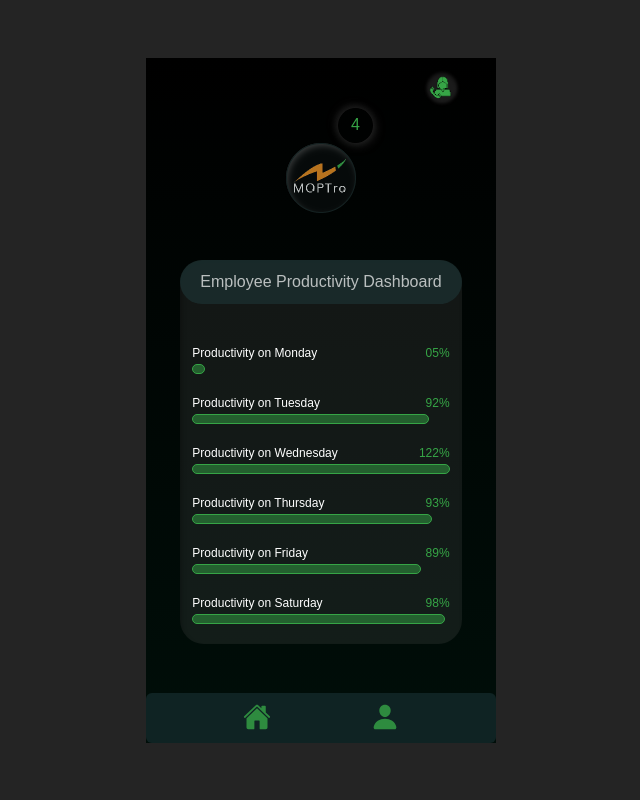
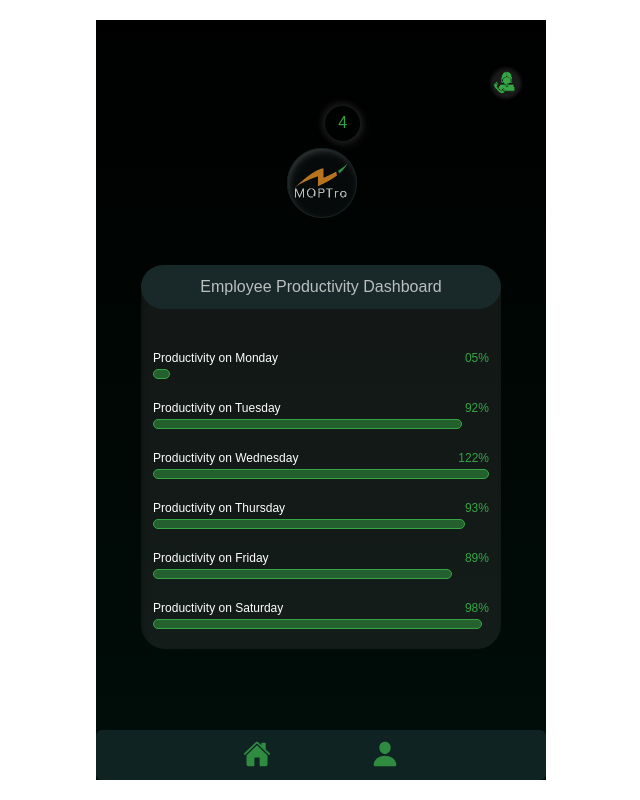
Before and after one commit to frankienstan/greendzine_assignment, a React (Vite) app: page / in a window 1280 px wide. Both pictures are taken after a click on the button "Login". Shown: the whole page, without its empty margins (319-959 px from the left). Built offline with nearby package versions, Linux system fonts and the light colour scheme.

Commit message:
updated_css_to_fix_ui

```diff
--- a/src/App.css
+++ b/src/App.css
@@ -1,19 +1,25 @@
 #root {
-  max-width: 450px;
-  margin: 0 auto;
-  padding: 2rem;
   text-align: center;
+  height: 100%;
 }
 .canvas {
-  min-width: 350px;
-  background: transparent
-    linear-gradient(180deg, rgba(0, 0, 0, 1) 0%, rgba(0, 14, 9, 1) 100%) 0% 0%
-    no-repeat padding-box;
-  max-width: 420px;
   display: flex;
   flex-direction: column;
   align-items: center;
   justify-content: center;
+  height: 100%;
+  width: 100%;
+  background: transparent
+    linear-gradient(180deg, rgba(0, 0, 0, 1) 0%, rgba(0, 14, 9, 1) 100%) 0% 0%
+    no-repeat padding-box;
+}
+.dashboard_screen {
+  display: flex;
+  flex-direction: column;
+  justify-content: center;
+  height: 100%;
+  width: 100%;
+  align-items: center;
 }
 /* navigation */
 .navigation {
@@ -41,7 +47,9 @@
 }
 /* Dashboard css */
 .call_container {
-  margin-top: 10px;
+  padding: 10px;
+  padding-right: 20px;
+  width: 100%;
   display: flex;
   justify-content: flex-end;
 }
@@ -55,7 +63,7 @@
   color: #36a546;
   position: relative;
   left: 56%;
-  top: 6%;
+  top: -6%;
   width: 35px;
   height: 35px;
   border-radius: 50%;
@@ -76,7 +84,7 @@
   background: rgba(94, 94, 94, 0.2);
   border: none;
   box-shadow: inset 2px 4px 4px rgba(0, 0, 0, 0.25);
-  max-width: 320px;
+  width: 80%;
   border-radius: 24px;
 }
 .dashboard_title {
@@ -133,13 +141,21 @@
   letter-spacing: 0.01px;
 }
 /* Employeees */
-.employees_dash {
-  margin: 10px 5px;
+.employees_screen {
+  display: flex;
+  flex-direction: column;
+  justify-content: center;
+  height: 100%;
+  width: 100%;
+  align-items: center;
+}
+.emps_container {
+  width: 80%;
 }
 .input_box {
-  margin: 17px 50px 17px 30px;
+  padding: 15px;
   border-radius: 24px;
-  padding: 10px 20px;
+  margin: 20px 15px;
   background: rgba(94, 94, 94, 0.2);
   box-shadow: 2px 2px 10px rgba(28, 27, 27, 0.89),
     -2px -2px 10px rgba(43, 43, 43, 0.14);
@@ -205,3 +221,15 @@
 .emp_Role {
   color: rgba(54, 165, 70, 1);
 }
+
+@media screen and (min-width: 480px) {
+  #root {
+    display: flex;
+    justify-content: center;
+    align-items: center;
+  }
+  .canvas {
+    max-width: 450px;
+    max-height: 760px;
+  }
+}
--- a/src/Dashboard.jsx
+++ b/src/Dashboard.jsx
@@ -6,7 +6,7 @@ import call from "/call.png";
 
 const Dashboard = () => {
   return (
-    <div>
+    <div className="dashboard_screen">
       <div className="call_container">
         <img src={call} className="call_button" />
       </div>
--- a/src/Employees.jsx
+++ b/src/Employees.jsx
@@ -86,7 +86,7 @@ const Employees = () => {
   };
 
   return (
-    <div className="employees_dash">
+    <div className="employees_screen">
       <div className="call_container">
         <img src={call} alt="call_button" className="call_button" />
       </div>
@@ -97,6 +97,7 @@ const Employees = () => {
 
         <img src={moptro_logo} alt="" className="moptro_logo" />
       </div>
+      <div className="emps_container">
         <div className="input_box">
           <input
             type="text"
@@ -123,6 +124,7 @@ const Employees = () => {
           )}
         </div>
       </div>
+    </div>
   );
 };
 
--- a/src/index.css
+++ b/src/index.css
@@ -5,7 +5,6 @@
 
   color-scheme: light dark;
   color: rgba(255, 255, 255, 0.87);
-  background-color: #242424;
 
   font-synthesis: none;
   text-rendering: optimizeLegibility;
@@ -19,14 +18,5 @@
 }
 
 body {
-  margin: 0;
-  display: flex;
-  place-items: center;
-  min-width: 320px;
-  min-height: 100vh;
+  height: 100vh;
 }
-
-h1 {
-  font-size: 3.2em;
-  line-height: 1.1;
-}
```
Lines whose indentation alone changed are shown as unchanged.
